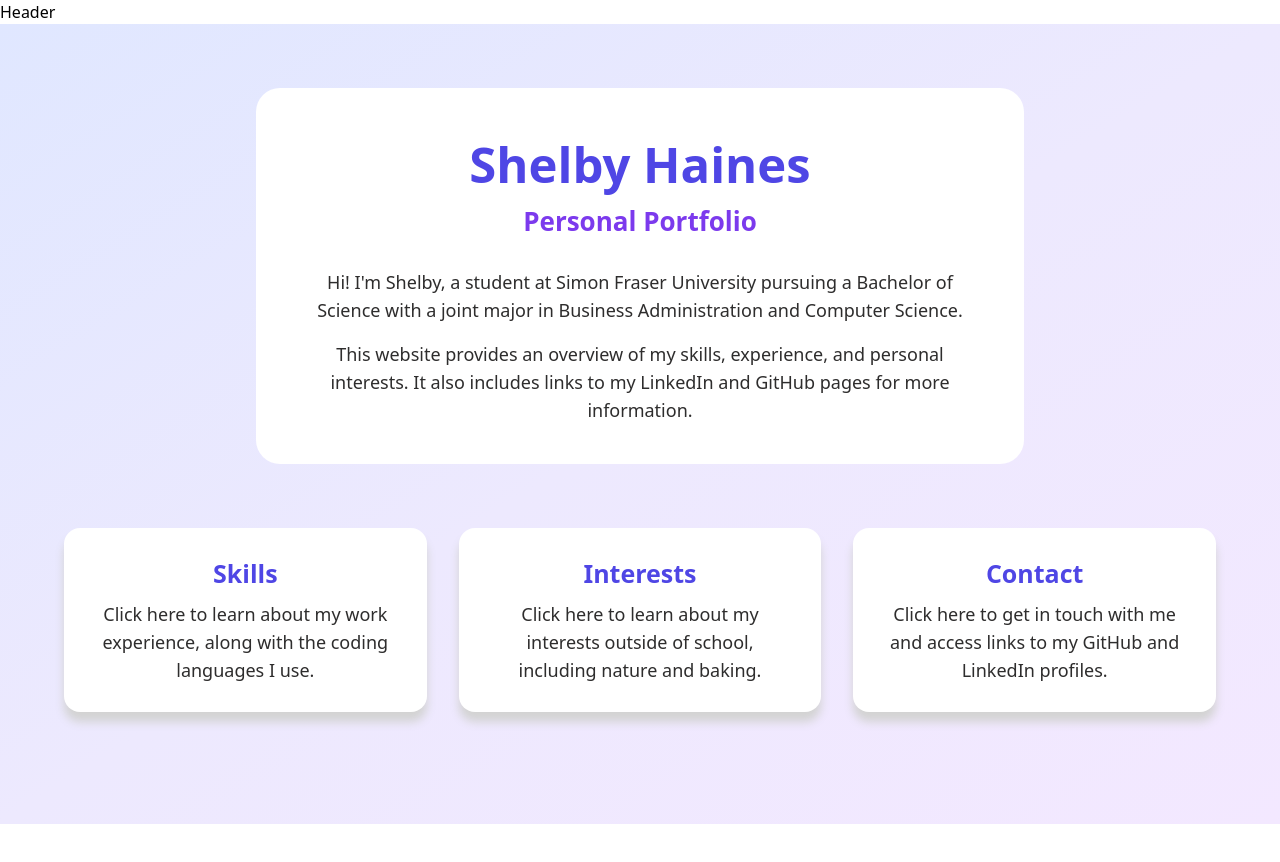
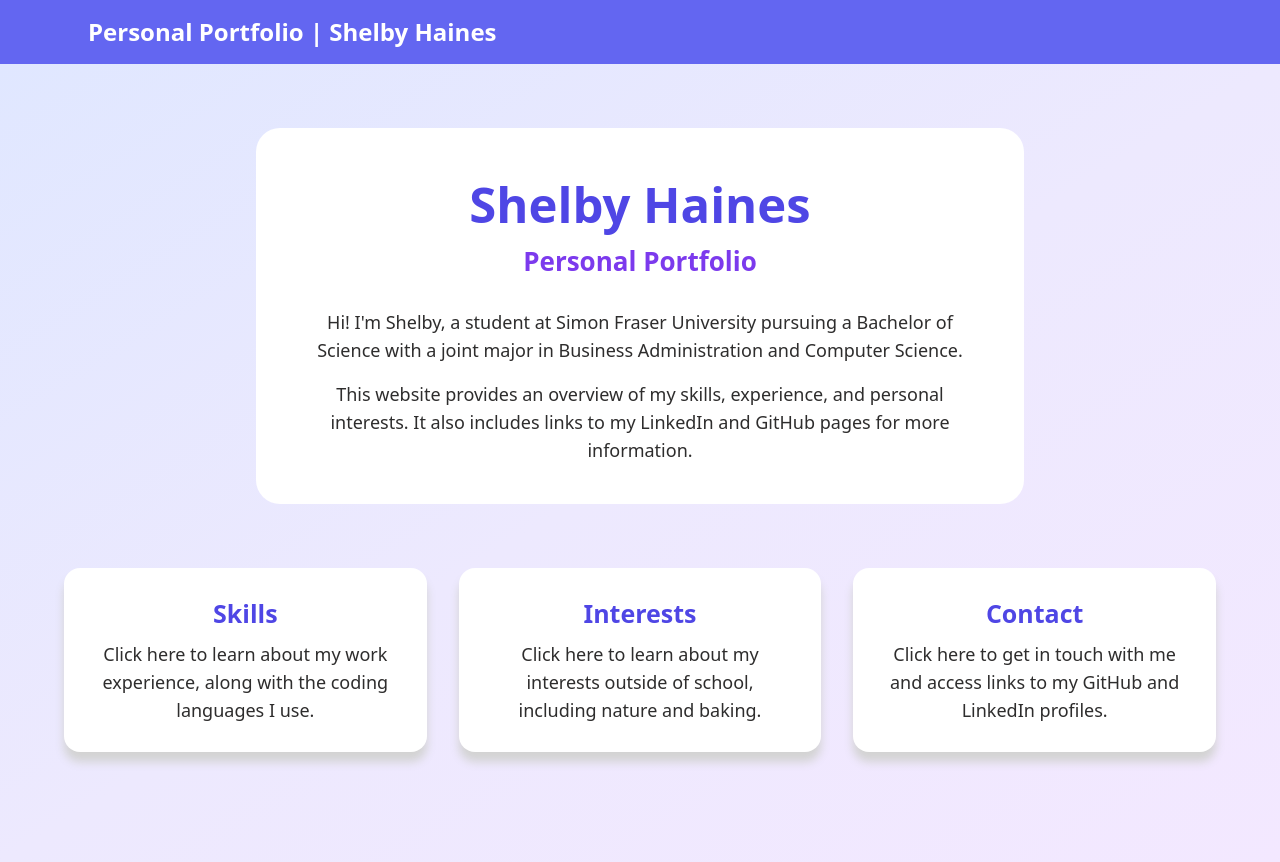
Before and after one commit to shelbyhaines/shelbyhaines.github.io, a React (Vite) app: page /contact in a window 1280 px wide. Before the commit the page ends 824 px from the top, so only its background shows below. Built offline with nearby package versions, Linux system fonts and the light colour scheme.

Commit message:
style:[#7] Style the header
Included a background colour and text for my header in Header.jsx. Displays 'Personal Portfolio | Shelby Haines' in a bold font that is easy to read against the darker background of the header.

```diff
--- a/src/components/Header.jsx
+++ b/src/components/Header.jsx
@@ -1,5 +1,13 @@
 function Header() {
-  return <div>Header</div>;
+  return (
+    <header style={{ backgroundColor: '#6366f1' }} className="text-white shadow-sm">
+      <div className="max-w-6xl mx-auto px-6 py-4 flex items-center">
+        <h1 className="text-2xl font-semibold">
+          Personal Portfolio  |  Shelby Haines
+        </h1>
+      </div>
+    </header>
+  );
 }
 
 export default Header;
```
